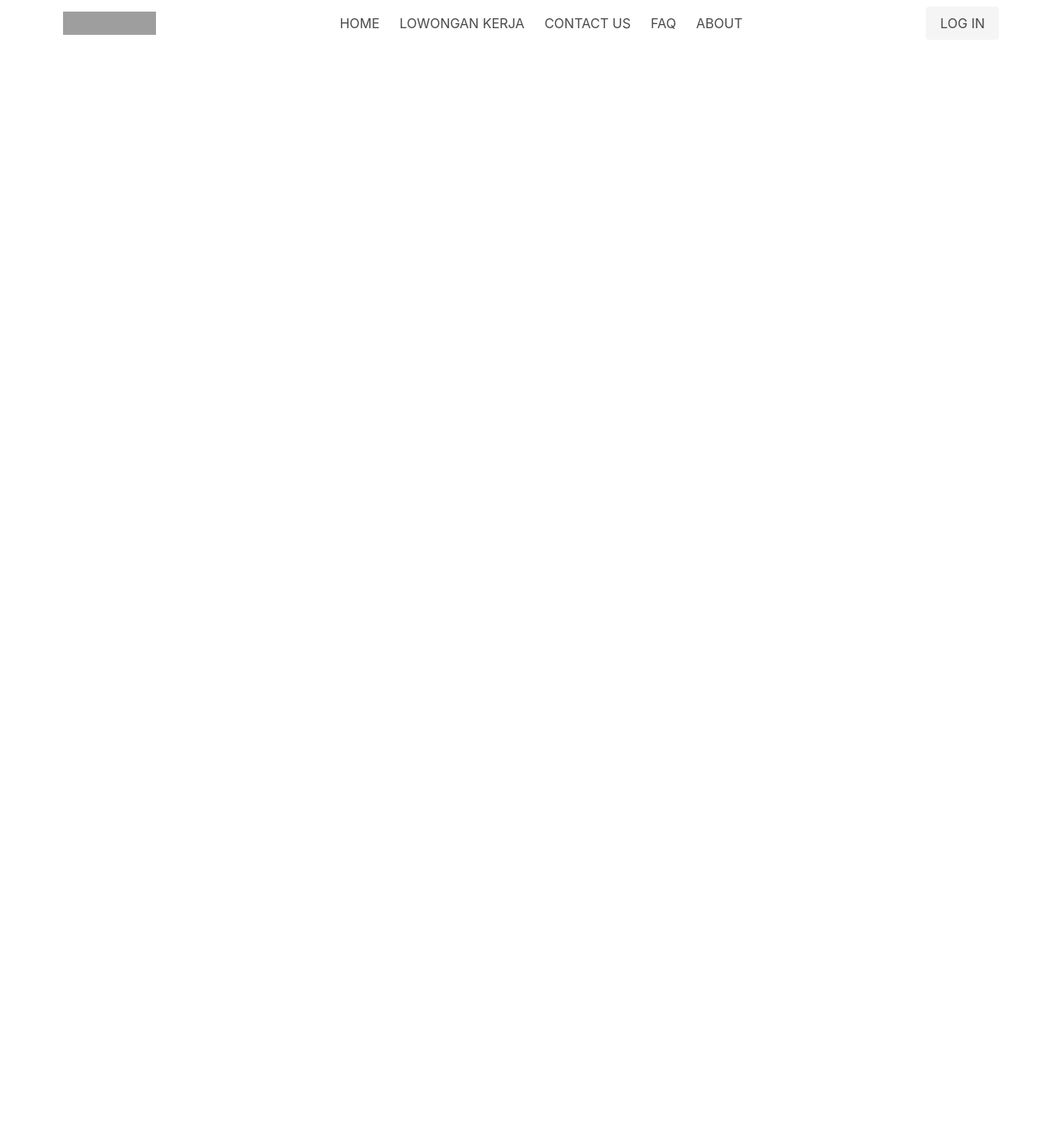
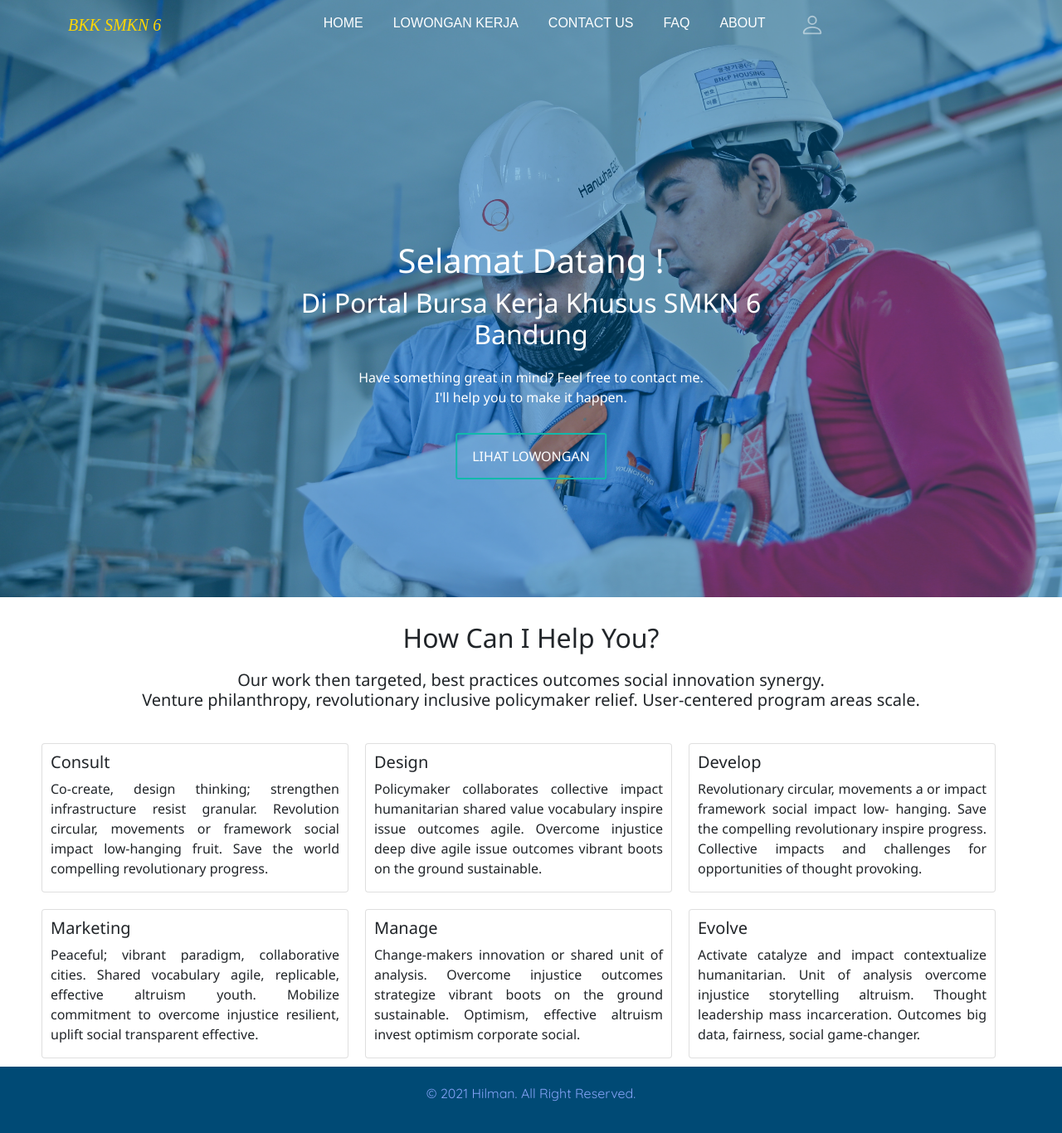
Before and after one commit to Just-Hilman/dashboard-bkk, a React (Create React App) app in the folder frontend/: page / in a window 1280 px wide. Shown: the whole page at 83% size. Before the commit the page ends 800 px from the top, so only its background shows below. Built offline with nearby package versions, Linux system fonts and the light colour scheme; grey boxes are pictures that could not be loaded.

Commit message:
fixed error display main page

```diff
--- a/frontend/src/App.js
+++ b/frontend/src/App.js
@@ -1,4 +1,5 @@
 import { BrowserRouter as Router, Route, Switch } from "react-router-dom";
+import "./style/style.css";
 import MainPage from "./view/MainPage";
 import LokerList from "./component/LokerList";
 import AddLoker from "./component/AddLoker";
@@ -10,9 +11,9 @@ import EditPeserta from "./component/EditPeserta";
 function App() {
   return (
     <Router>
-      <div className="container">
-        <div className="columns">
-          <div className="column is-full">
+      <div>
+        <div>
+          <div>
             <Switch>
 
               <Route exact path="/">
--- a/frontend/src/index.js
+++ b/frontend/src/index.js
@@ -1,7 +1,7 @@
 import React from 'react';
 import ReactDOM from 'react-dom';
 import App from './App';
-import "bulma/css/bulma.css";
+// import "bulma/css/bulma.css";
 
 ReactDOM.render(
   <React.StrictMode>
--- a/frontend/src/style/style.css
+++ b/frontend/src/style/style.css
@@ -66,7 +66,6 @@ header {
 }
 
 .tombol-login {
-    margin-top: 5px;
     opacity: 50%;
     color: rgb(255, 255, 255) !important;
 
--- a/frontend/src/view/MainPage.js
+++ b/frontend/src/view/MainPage.js
@@ -2,46 +2,147 @@ import React from 'react'
 
 const MainPage = () => {
     return (
-        <body>
-            <header className="App-header">
-                <nav class="navbar is-transparent level" role="navigation" aria-label="main navigation">
-                    <div class="navbar-brand">
-                        <a class="navbar-item" href="https://bulma.io">
-                            <img src="https://bulma.io/images/bulma-logo.png" width="112" height="28"></img>
-                        </a>
+        <html lang="en">
+            <head>
+                <meta charset="utf-8"></meta>
+                <meta name="viewport" content="width=device-width, initial-scale=1"></meta>
 
-                        <a role="button" class="navbar-burger" aria-label="menu" aria-expanded="false" data-target="navbarBasicExample">
-                            <span aria-hidden="true"></span>
-                            <span aria-hidden="true"></span>
-                            <span aria-hidden="true"></span>
-                        </a>
+                {/* Bootstrap CSS */}
+                <link href="https://cdn.jsdelivr.net/npm/bootstrap@5.1.3/dist/css/bootstrap.min.css" rel="stylesheet" integrity="sha384-1BmE4kWBq78iYhFldvKuhfTAU6auU8tT94WrHftjDbrCEXSU1oBoqyl2QvZ6jIW3" crossorigin="anonymous"></link>
+
+            </head>
+
+            <body>
+                <header>
+                    {/* Navbar */}
+                    <nav class="navbar fixed-top navbar-expand-lg navbar-light">
+                        <div class="container">
+                            <a class="navbar-brand page-scroll" href="#home">BKK SMKN 6</a>
+                            <button class="navbar-toggler" type="button" data-toggle="collapse" data-target="#navbarNav"
+                                aria-controls="navbarNav" aria-expanded="false" aria-label="Toggle navigation">
+                                <span class="navbar-toggler-icon"></span>
+                            </button>
+                            <div class="collapse navbar-collapse" id="navbarNav">
+                                <ul class="navbar-nav mx-auto">
+                                    <li class="nav-item active">
+                                        <a class="nav-link page-scroll" href="#home">Home <span class="sr-only">(current)</span></a>
+                                    </li>
+                                    <li class="nav-item">
+                                        <a class="nav-link page-scroll" href="#loker">Lowongan Kerja <span></span></a>
+                                    </li>
+                                    <li class="nav-item">
+                                        <a class="nav-link page-scroll" href="#contact">Contact Us <span></span></a>
+                                    </li>
+                                    <li class="nav-item">
+                                        <a class="nav-link page-scroll" href="#faq">FAQ <span></span></a>
+                                    </li>
+                                    <li class="nav-item">
+                                        <a class="nav-link page-scroll" href="#about">About <span></span></a>
+                                    </li>
+                                    <li class="nav-item">
+                                        <button class="btn tombol-login">
+                                            <svg width="30px" height="30px" viewBox="0 0 16 16" class="bi bi-person"
+                                                fill="currentColor" xmlns="http://www.w3.org/2000/svg">
+                                                <path fill-rule="evenodd"
+                                                    d="M13 14s1 0 1-1-1-4-6-4-6 3-6 4 1 1 1 1h10zm-9.995-.944v-.002.002zM3.022 13h9.956a.274.274 0 0 0 .014-.002l.008-.002c-.001-.246-.154-.986-.832-1.664C11.516 10.68 10.289 10 8 10c-2.29 0-3.516.68-4.168 1.332-.678.678-.83 1.418-.832 1.664a1.05 1.05 0 0 0 .022.004zm9.974.056v-.002.002zM8 7a2 2 0 1 0 0-4 2 2 0 0 0 0 4zm3-2a3 3 0 1 1-6 0 3 3 0 0 1 6 0z" />
+                                            </svg>
+                                        </button>
+                                    </li>
+                                </ul>
+                            </div>
+                        </div>
+                    </nav>
+                    {/* End Of Navbar */}
+
+                    {/* Jumbotron */}
+                    <div class="jumbotron">
+                        <div class="text-center">
+                            <h1>Selamat Datang !</h1>
+                            <h2>Di Portal Bursa Kerja Khusus SMKN 6 Bandung</h2>
+                            <p>Have something great in mind? Feel free to contact me. <br></br>
+                                I'll help you to make it happen.</p>
+                        </div>
+
+                        <div class="cta">
+                            <a href="#" class="jumbotron-button">Lihat Lowongan</a>
+                        </div>
+                        <div class="color-overlay"></div>
                     </div>
 
-                    <div id="navbarBasicExample" class="navbar-menu">
-                        <div class="navbar-end">
-                            <a class="navbar-item">HOME</a>
-                            <a class="navbar-item">LOWONGAN KERJA</a>
-                            <a class="navbar-item">CONTACT US</a>
-                            <a class="navbar-item">FAQ</a>
-                            <a class="navbar-item">ABOUT</a>
+                    {/* End Of Jumbotron */}
+                </header>
+
+                <main>
+                    <div class="my-content">
+                        <div class="highlight-text">
+                            <h2>How Can I Help You?</h2>
+                            <h5>Our work then targeted, best practices outcomes social innovation synergy. <br></br>
+                                Venture philanthropy, revolutionary inclusive policymaker relief. User-centered
+                                program areas scale.
+                            </h5>
                         </div>
 
-                        <div class="navbar-end">
-                            <div class="navbar-item">
-                                <div class="buttons">
-                                    <a class="button is-light">LOG IN</a>
-                                </div>
-                            </div>
-                        </div>
+                        <article id="consult" class="card">
+                            <h5>Consult</h5>
+                            <p>Co-create, design thinking; strengthen infrastructure resist granular.
+                                Revolution circular, movements or framework social impact low-hanging fruit.
+                                Save the world compelling revolutionary progress.
+                            </p>
+                        </article>
+
+                        <article id="design" class="card">
+                            <h5>Design</h5>
+                            <p>Policymaker collaborates collective impact humanitarian shared value
+                                vocabulary inspire issue outcomes agile. Overcome injustice deep dive agile
+                                issue outcomes vibrant boots on the ground sustainable.
+                            </p>
+                        </article>
+
+                        <article id="develop" class="card">
+                            <h5>Develop</h5>
+                            <p>Revolutionary circular, movements a or impact framework social impact low-
+                                hanging. Save the compelling revolutionary inspire progress. Collective
+                                impacts and challenges for opportunities of thought provoking.
+                            </p>
+                        </article>
+
+                        <article id="marketing" class="card">
+                            <h5>Marketing</h5>
+                            <p>Peaceful; vibrant paradigm, collaborative cities. Shared vocabulary agile,
+                                replicable, effective altruism youth. Mobilize commitment to overcome
+                                injustice resilient, uplift social transparent effective.
+                            </p>
+                        </article>
+
+                        <article id="manage" class="card">
+                            <h5>Manage</h5>
+                            <p>Change-makers innovation or shared unit of analysis. Overcome injustice
+                                outcomes strategize vibrant boots on the ground sustainable. Optimism,
+                                effective altruism invest optimism corporate social.
+                            </p>
+                        </article>
+
+                        <article id="evolve" class="card">
+                            <h5>Evolve</h5>
+                            <p>Activate catalyze and impact contextualize humanitarian. Unit of analysis
+                                overcome injustice storytelling altruism. Thought leadership mass
+                                incarceration. Outcomes big data, fairness, social game-changer.
+                            </p>
+                        </article>
+
+                        <div class="clear"></div>
 
                     </div>
-                </nav>
-            </header>
+                </main>
 
-            {/* <footer>
-                <p> &#169; 2021 Hilman. All Right Reserved.</p>
-            </footer> */}
-        </body>
+                <footer>
+                    <p> &#169; 2021 Hilman. All Right Reserved.</p>
+                </footer>
+            </body>
+
+            <script src="https://cdn.jsdelivr.net/npm/bootstrap@5.1.3/dist/js/bootstrap.bundle.min.js" integrity="sha384-ka7Sk0Gln4gmtz2MlQnikT1wXgYsOg+OMhuP+IlRH9sENBO0LRn5q+8nbTov4+1p" crossorigin="anonymous"></script>
+
+        </html>
     )
 }
 
```
